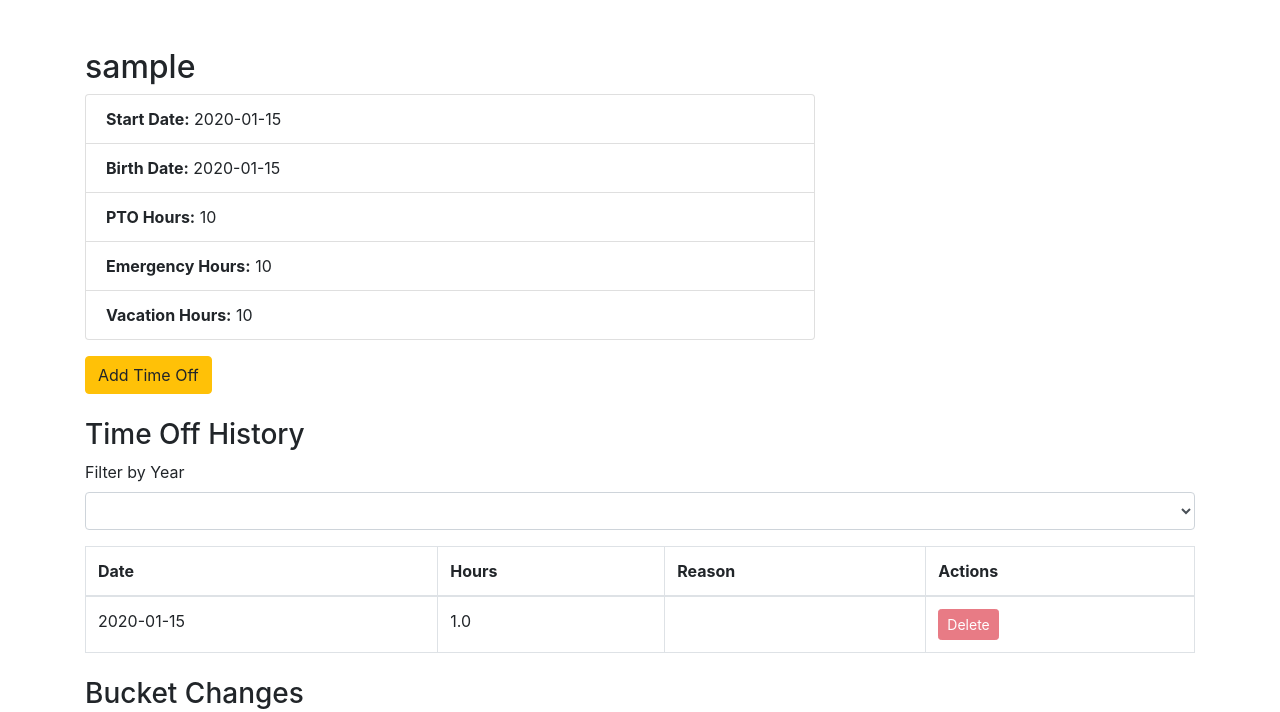
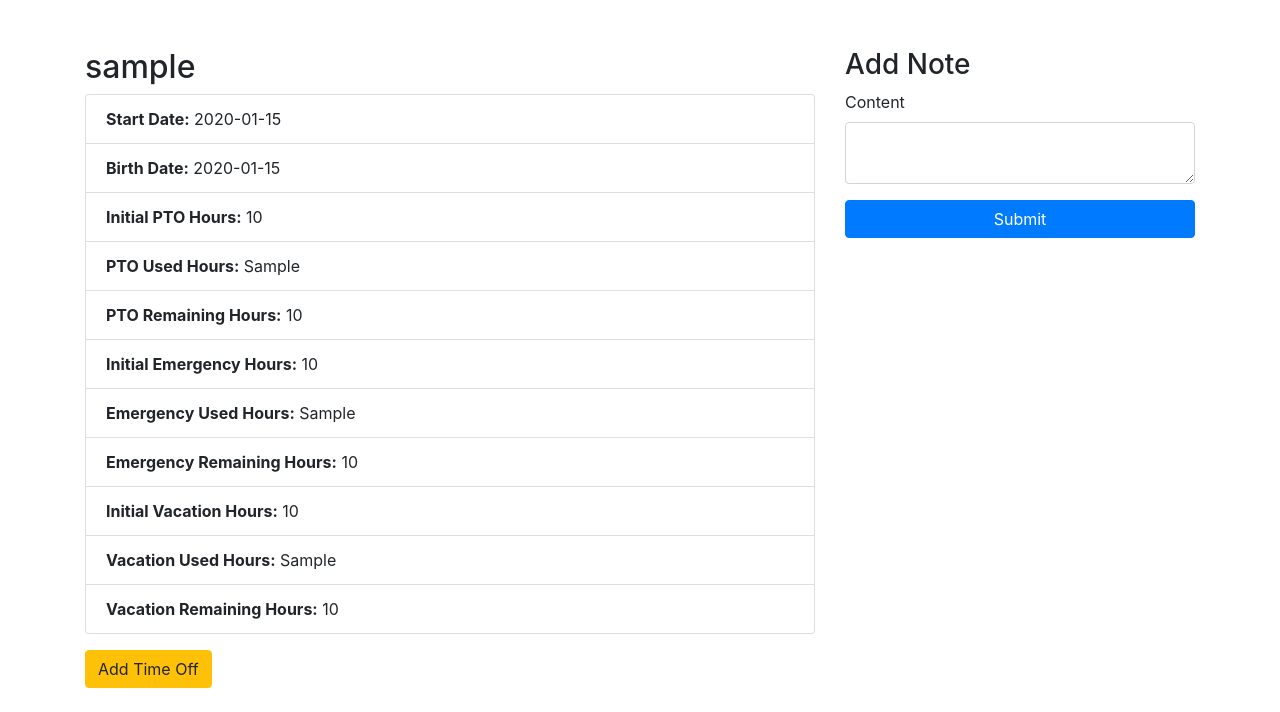
Before and after one commit to ChristopherStrom/PTO-Tracker, a Flask app: template templates/view_user.html in a window 1280 px wide. Shown: the part 56-768 px from the top of the page. Run offline with Flask 3, Linux system fonts and the light colour scheme; tables that the repository leaves empty hold one stand-in row (values such as "Sample post"); the template is opened without the code that fills it: values that come from a table or form of the project are taken from there, most other values are stand-ins (such as "Sample title", 1, 10 or a date in 2020); form fields are guessed from the names that the template uses; lists and menus that the app fills with data are empty; parts of the project's set-up code (start-up, migrations or seed data) failed here and were passed over; some libraries are stand-ins or nearby versions.

Commit message:
Update view_user.html

```diff
--- a/templates/view_user.html
+++ b/templates/view_user.html
@@ -19,9 +19,15 @@
             <ul class="list-group mb-3">
                 <li class="list-group-item"><strong>Start Date:</strong> {{ user.start_date }}</li>
                 <li class="list-group-item"><strong>Birth Date:</strong> {{ user.birth_date }}</li>
-                <li class="list-group-item"><strong>PTO Hours:</strong> {{ pto_total }}</li>
-                <li class="list-group-item"><strong>Emergency Hours:</strong> {{ emergency_total }}</li>
-                <li class="list-group-item"><strong>Vacation Hours:</strong> {{ vacation_total }}</li>
+                <li class="list-group-item"><strong>Initial PTO Hours:</strong> {{ initial_pto_total }}</li>
+                <li class="list-group-item"><strong>PTO Used Hours:</strong> {{ used_pto_hours }}</li>
+                <li class="list-group-item"><strong>PTO Remaining Hours:</strong> {{ pto_total }}</li>
+                <li class="list-group-item"><strong>Initial Emergency Hours:</strong> {{ initial_emergency_total }}</li>
+                <li class="list-group-item"><strong>Emergency Used Hours:</strong> {{ used_emergency_hours }}</li>
+                <li class="list-group-item"><strong>Emergency Remaining Hours:</strong> {{ emergency_total }}</li>
+                <li class="list-group-item"><strong>Initial Vacation Hours:</strong> {{ initial_vacation_total }}</li>
+                <li class="list-group-item"><strong>Vacation Used Hours:</strong> {{ used_vacation_hours }}</li>
+                <li class="list-group-item"><strong>Vacation Remaining Hours:</strong> {{ vacation_total }}</li>
             </ul>
             <a href="{{ url_for('add_time_off', user_id=user.id) }}" class="btn btn-warning">Add Time Off</a>
             {% if current_user.role == 'admin' %}
@@ -46,10 +52,22 @@
                     </div>
                 </form>
             {% endif %}
+            <h3>Add Note</h3>
+            <form method="POST">
+                {{ note_form.hidden_tag() }}
+                <div class="form-group">
+                    {{ note_form.content.label(class="form-label") }}
+                    {{ note_form.content(class="form-control") }}
+                </div>
+                <div class="form-group">
+                    {{ note_form.submit(class="btn btn-primary btn-block") }}
+                </div>
+            </form>
         </div>
     </div>
     <h3 class="mt-4">Time Off History</h3>
-    <form method="GET" action="{{ url_for('view_user', user_id=user.id) }}">
+    <form method="GET" action="{{ url_for('view_user') }}">
+        <input type="hidden" name="user_id" value="{{ user.id }}">
         <div class="form-group">
             <label for="year">Filter by Year</label>
             <select id="year" name="year" class="form-control" onchange="this.form.submit()">
@@ -129,16 +147,6 @@
         </tbody>
     </table>
     <h3 class="mt-4">Notes</h3>
-    <form method="POST">
-        {{ note_form.hidden_tag() }}
-        <div class="form-group">
-            {{ note_form.content.label(class="form-label") }}
-            {{ note_form.content(class="form-control") }}
-        </div>
-        <div class="form-group">
-            {{ note_form.submit(class="btn btn-primary btn-block") }}
-        </div>
-    </form>
     <table class="table table-bordered">
         <thead>
             <tr>
```
